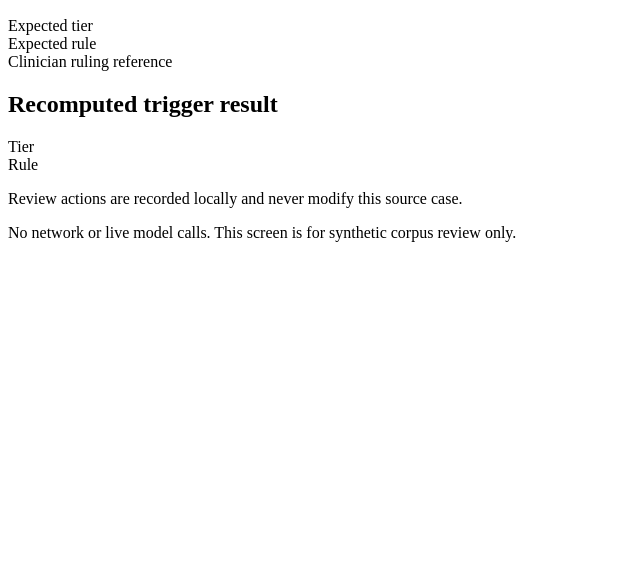
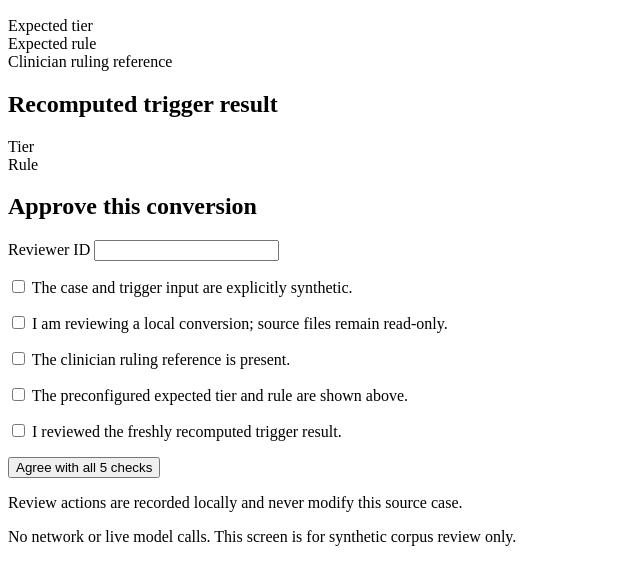
Before and after one commit to deesatzed/SDR_SpatialDecisionRouter, a Python web app: template homehealth/review_gui/templates/case.html in a window 1280 px wide. Shown: the part 182-767 px from the top of the page, without its empty margins (0-640 px from the left). Run offline with Jinja, Linux system fonts and the light colour scheme; the template is opened without the code that fills it, so the values that code supplies are empty.

Commit message:
feat(homehealth): require checked local conversion approval

```diff
--- a/homehealth/review_gui/templates/case.html
+++ b/homehealth/review_gui/templates/case.html
@@ -18,6 +18,20 @@
         <dt>Tier</dt><dd>{{ computed.tier }}</dd>
         <dt>Rule</dt><dd>{{ computed.rule }}</dd>
       </dl>
+      <h2>Approve this conversion</h2>
+      <form method="post" action="{{ url_for('agree', case_id=case.case_id) }}">
+        <label>Reviewer ID <input name="reviewer" required></label>
+        <p><label><input type="checkbox" name="check_synthetic"> The case and trigger input are explicitly synthetic.</label></p>
+        <p><label><input type="checkbox" name="check_source"> I am reviewing a local conversion; source files remain read-only.</label></p>
+        <p><label><input type="checkbox" name="check_ruling"> The clinician ruling reference is present.</label></p>
+        <p><label><input type="checkbox" name="check_expected"> The preconfigured expected tier and rule are shown above.</label></p>
+        <p><label><input type="checkbox" name="check_recomputed"> I reviewed the freshly recomputed trigger result.</label></p>
+        <button type="submit">Agree with all 5 checks</button>
+      </form>
+      {% if audit_events %}
+      <h2>Local review audit</h2>
+      <ul>{% for event in audit_events %}<li>{{ event.created_at }} · {{ event.reviewer }} · {{ event.action }}</li>{% endfor %}</ul>
+      {% endif %}
       <p>Review actions are recorded locally and never modify this source case.</p>
       <p>No network or live model calls. This screen is for synthetic corpus review only.</p>
     </main>
```
Also changed, not shown: homehealth/review_gui/app.py (+25 -3 lines), homehealth/review_gui/test_app.py (+22 -0 lines).
